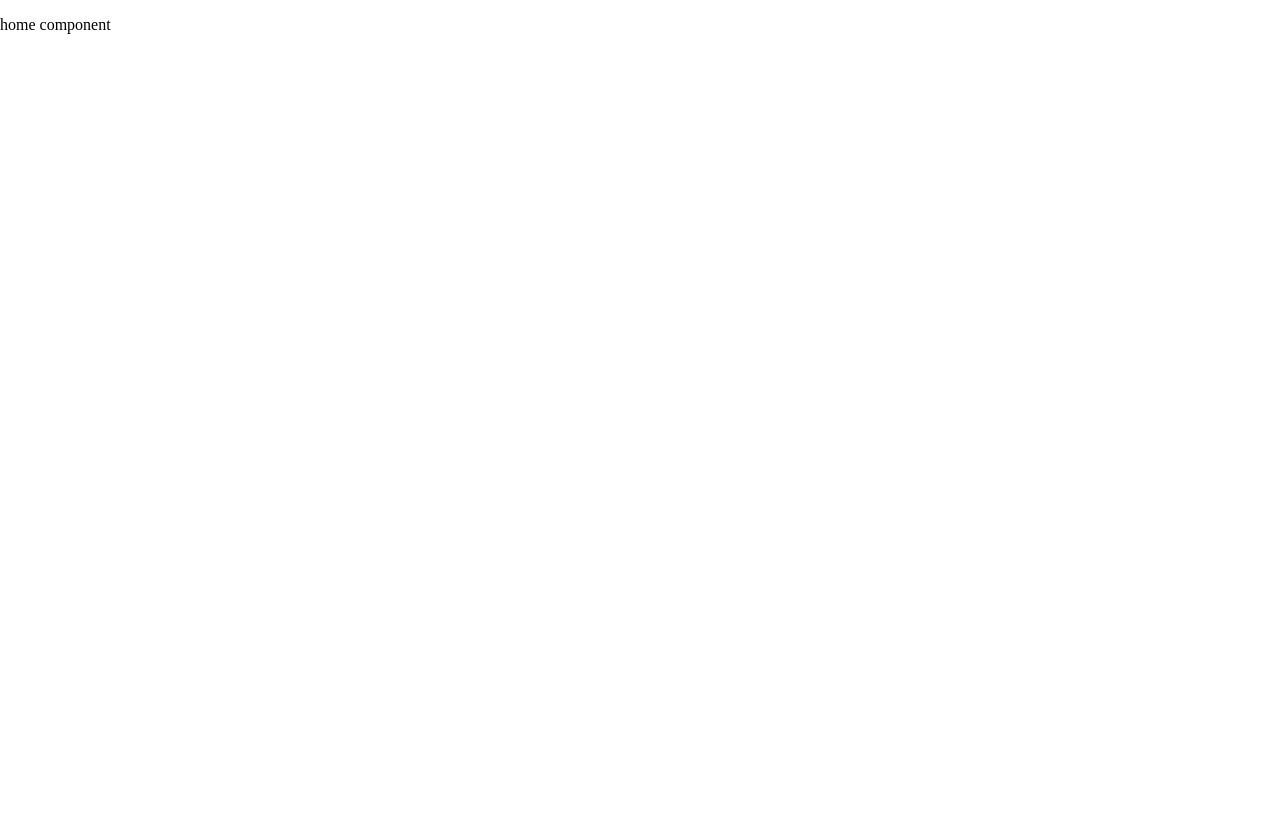
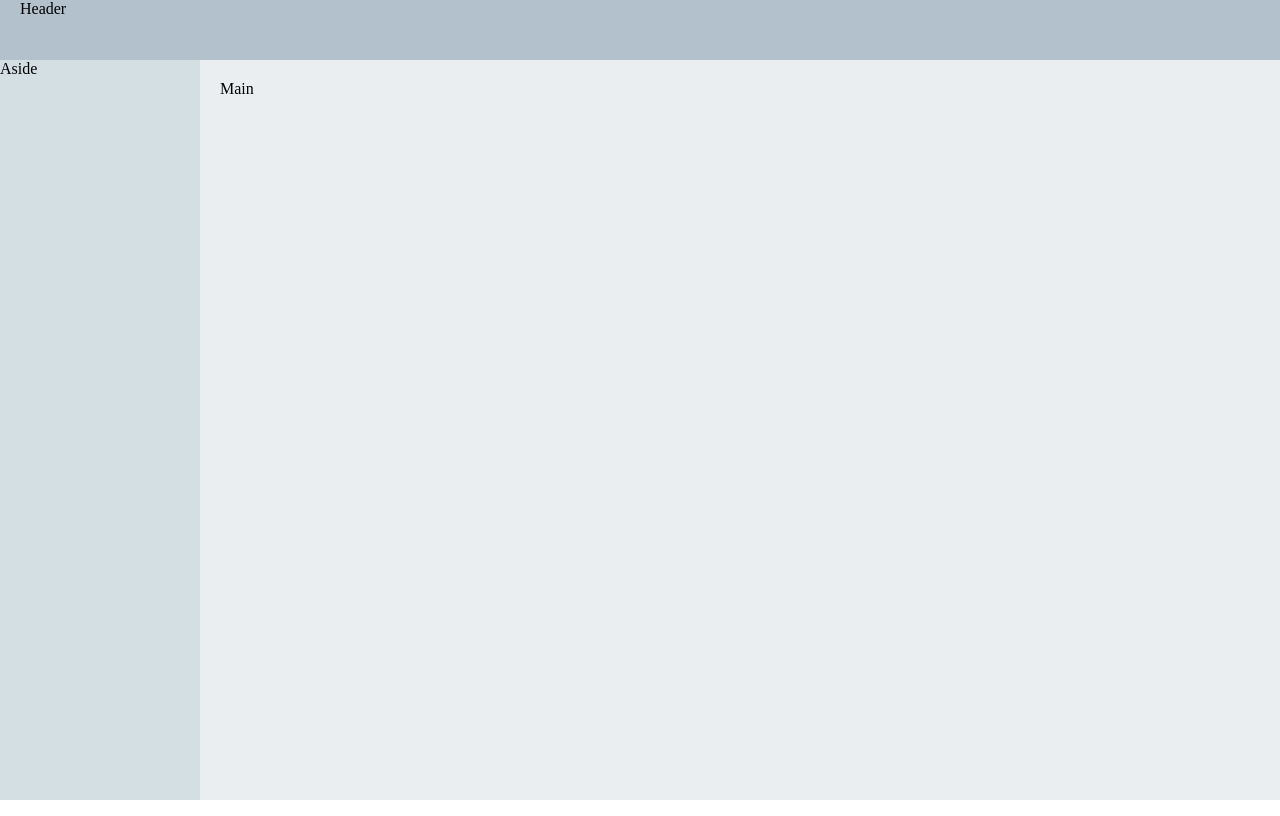
Before and after one commit to zhaocheng0502/shop-demo, a Vue app: page /#/ in a window 1280 px wide. Built offline with nearby package versions, Linux system fonts and the light colour scheme; sample sign-in values are in the browser's storage.

Commit message:
简单布局Home组件

```diff
--- a/src/components/home/home.vue
+++ b/src/components/home/home.vue
@@ -1,7 +1,11 @@
 <template>
-<div>
-  <p>home component</p>
-</div>
+<el-container class="container">
+  <el-header class="header">Header</el-header>
+  <el-container class="container">
+    <el-aside class="aside" width="200px">Aside</el-aside>
+    <el-main class="main">Main</el-main>
+  </el-container>
+</el-container>
 </template>
 
 <script>
@@ -13,4 +17,19 @@
 </script>
 
 <style>
+.header {
+  background-color: #b3c1cd;
+}
+
+.container, .aside, .main {
+  height: 100%;
+}
+
+.aside {
+  background-color: #d4dfe4;
+}
+
+.main {
+  background-color: #eaeef1;
+}
 </style>
```
